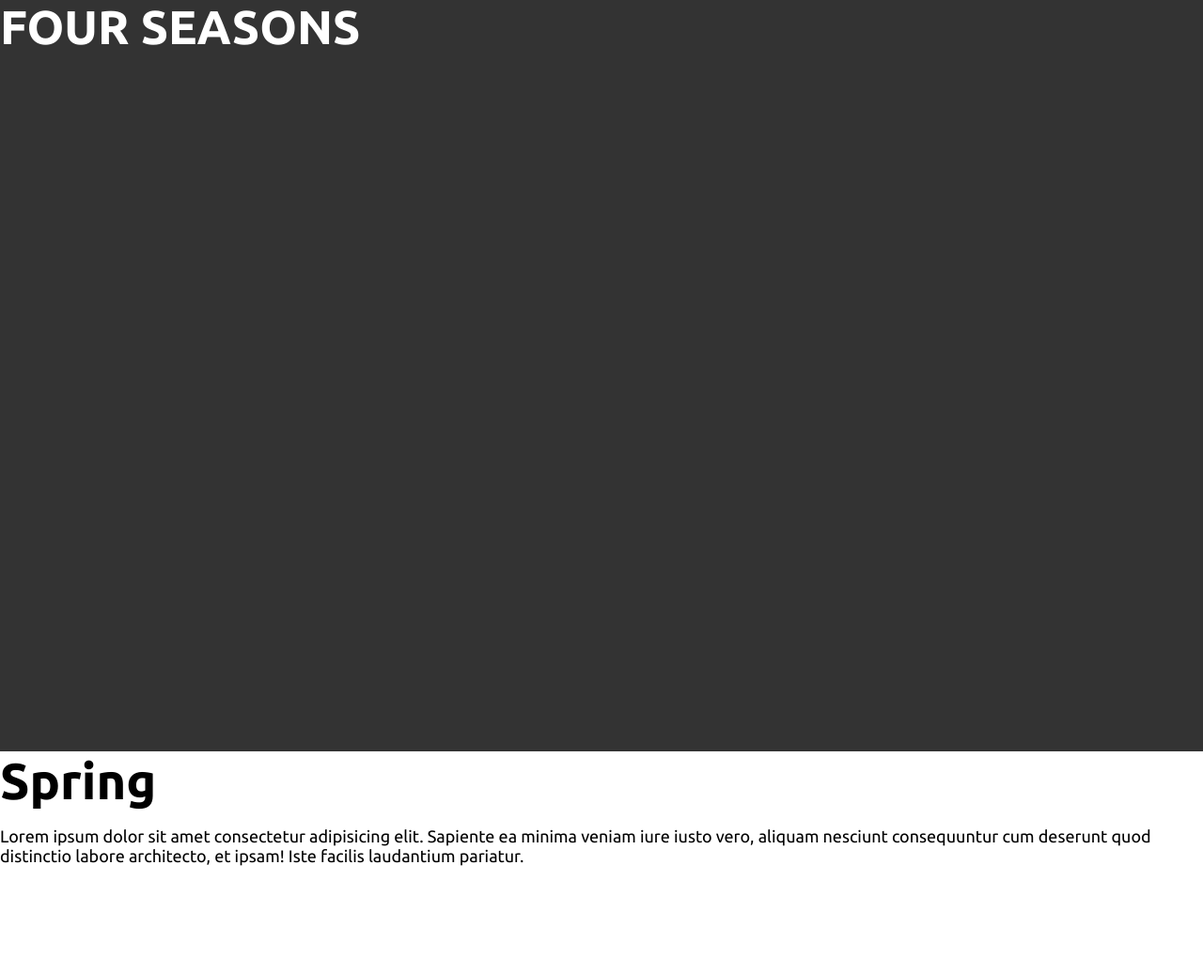
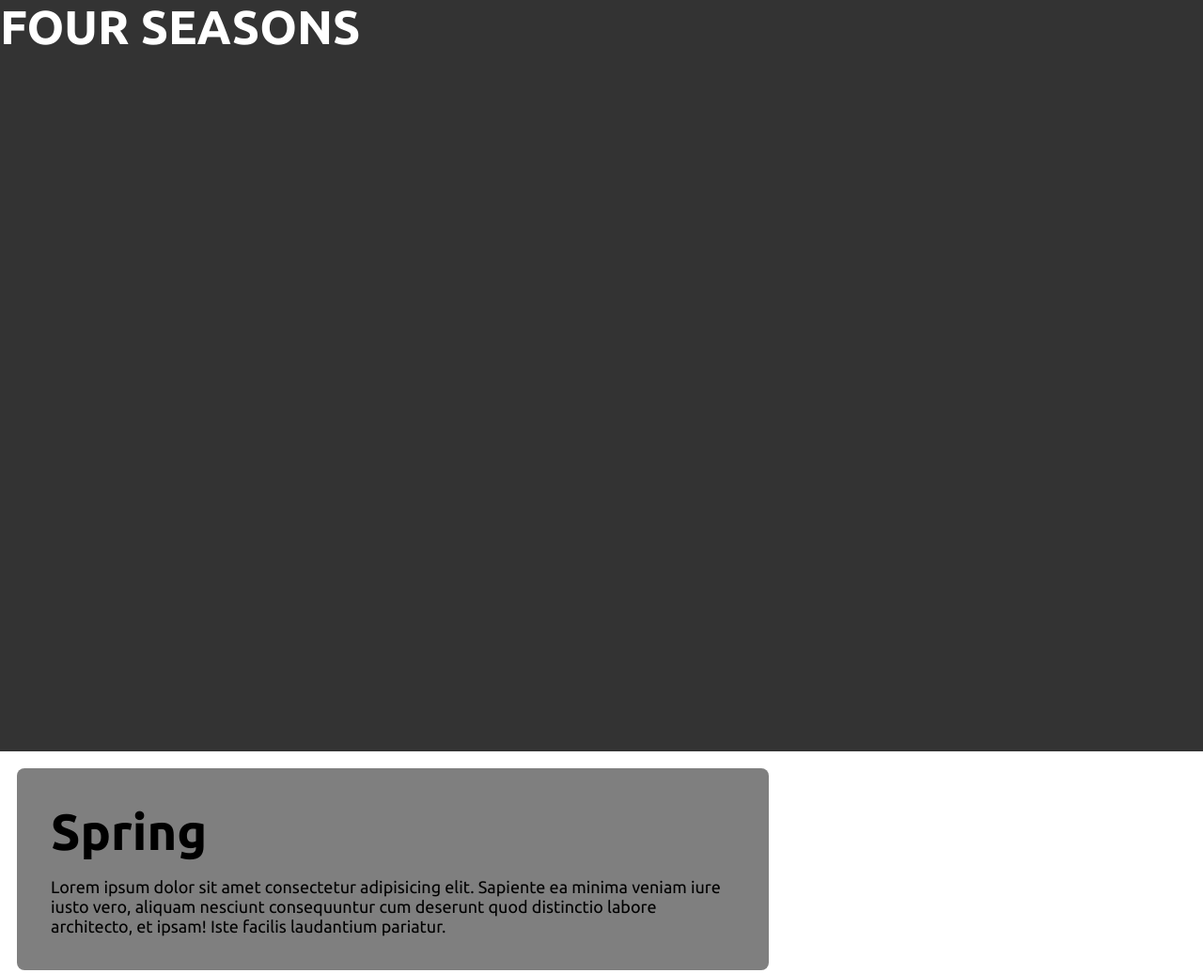
Before and after one commit to petryca/four-seasons, a plain HTML site: page index.html in a window 1280 px wide. Shown: the top 1036 px of the page at 94% size. Drawn offline with Linux system fonts and the light colour scheme.

Commit message:
article css

```diff
--- a/style.css
+++ b/style.css
@@ -53,3 +53,11 @@ h2 {
     font-size: 3rem;
     margin-bottom: 1rem;
 }
+
+article {
+    background-color: rgba(0, 0, 0, 0.5);
+    max-width: 800px;
+    margin: 1rem;
+    padding: 2rem;
+    border-radius: 8px;
+}
```
